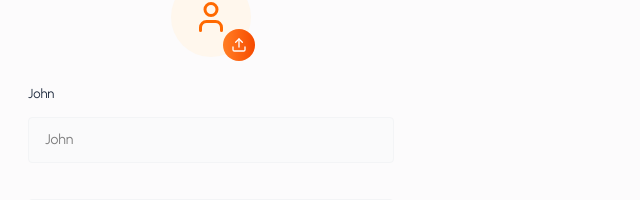
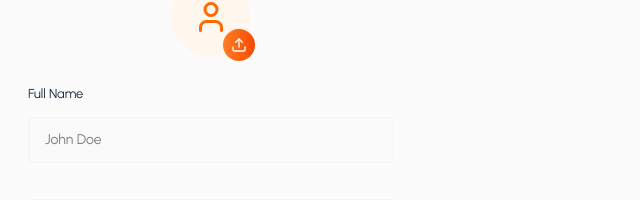
Before and after one commit to TpMarkov/prepare-for-interview-role, a React (Vite) app in the folder frontend/interview-preparation-app/: page /signup in a window 1280 px wide. Shown: the part 120-320 px from the top of the page, without its empty margins (0-640 px from the left). Built offline with nearby package versions, Linux system fonts and the light colour scheme.

Commit message:
add cursaor - pointer to image uploader

```diff
--- a/frontend/interview-preparation-app/src/components/Inputs/ProfilePhotoSelector.jsx
+++ b/frontend/interview-preparation-app/src/components/Inputs/ProfilePhotoSelector.jsx
@@ -47,7 +47,7 @@ function ProfilePhotoSelector({ image, setImage, preview, setPreview }) {
         <div className="w-20 h-20 flex items-center justify-center bg-orange-50 rounded-full relative cursor-pointer">
           <LuUser className="text-4xl text-orange-500" />
           <button
-            className="w-8 h-8 flex items-center justify-center bg-gradient-to-r from-orange-500/85 to-orange-600 text-white rounded-full absolute -bottom-1 -right-1"
+            className="w-8 h-8 flex items-center justify-center bg-gradient-to-r from-orange-500/85 to-orange-600 text-white rounded-full absolute -bottom-1 -right-1 cursor-pointer"
             type="button"
             onClick={onChooseFile} // ✅ fixed
           >
--- a/frontend/interview-preparation-app/src/pages/Auth/SignUp.jsx
+++ b/frontend/interview-preparation-app/src/pages/Auth/SignUp.jsx
@@ -35,8 +35,8 @@ function SignUp({ setCurrentPage }) {
         <div className="grid grid-cols-1 md:grid-cols-1 gap-2">
           <Input
             value={fullName}
-            label="John"
-            placeholder="John"
+            label="Full Name"
+            placeholder="John Doe"
             onChange={({ target }) => setFullName(target.value)}
             type="text"
           />
```
